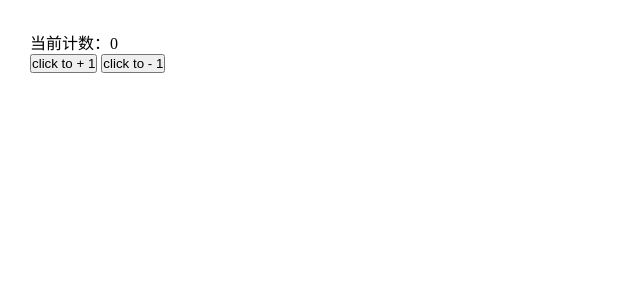
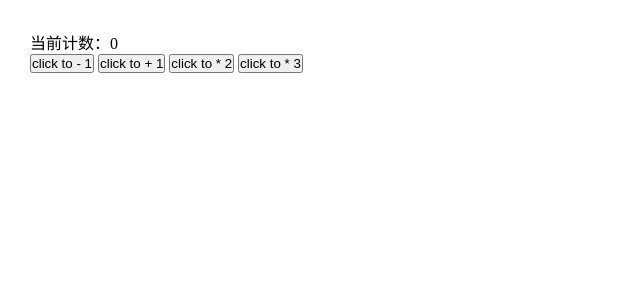
Before and after one commit to dizuncainiao/hello-react, a React (Vite) app: page / in a window 1280 px wide. Shown: the top 300 px of the page, without its empty margins (0-640 px from the left). Built offline with nearby package versions, Linux system fonts and the light colour scheme.

Commit message:
feat: 🎸 UseReducerDemo.tsx 优化

```diff
--- a/src/views/use-reducer-demo/UseReducerDemo.tsx
+++ b/src/views/use-reducer-demo/UseReducerDemo.tsx
@@ -10,6 +10,10 @@ function reducer(state: { count: number }, type: string) {
       return { count: state.count + 1 };
     case "sub":
       return { count: state.count - 1 };
+    case "2x":
+      return { count: state.count * 2 };
+    case "3x":
+      return { count: state.count * 3 };
     default:
       return state;
   }
@@ -21,8 +25,10 @@ export default function Counter() {
   return (
     <div>
       <p>当前计数：{state.count}</p>
+      <button onClick={() => dispatch("sub")}>click to - 1</button>{" "}
       <button onClick={() => dispatch("add")}>click to + 1</button>{" "}
-      <button onClick={() => dispatch("sub")}>click to - 1</button>
+      <button onClick={() => dispatch("2x")}>click to * 2</button>{" "}
+      <button onClick={() => dispatch("3x")}>click to * 3</button>
     </div>
   );
 }
```
